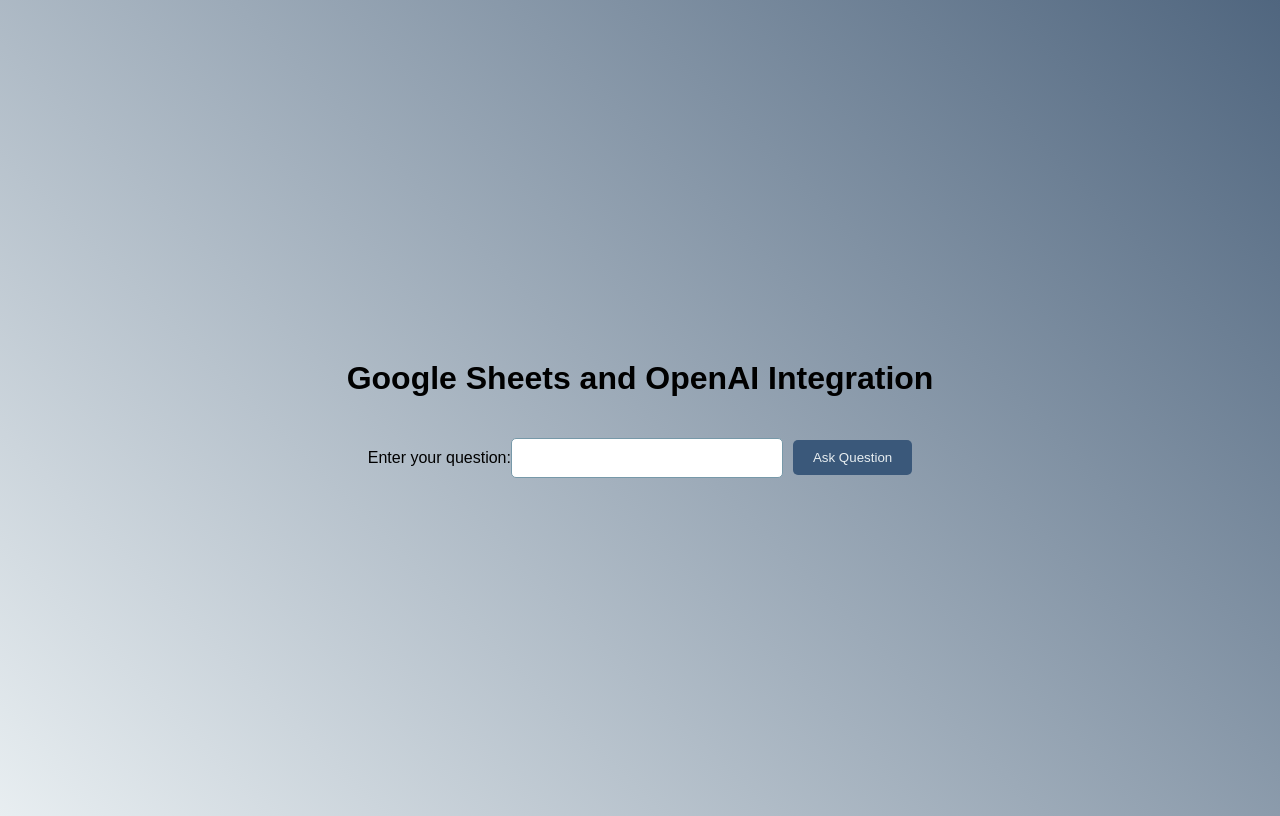
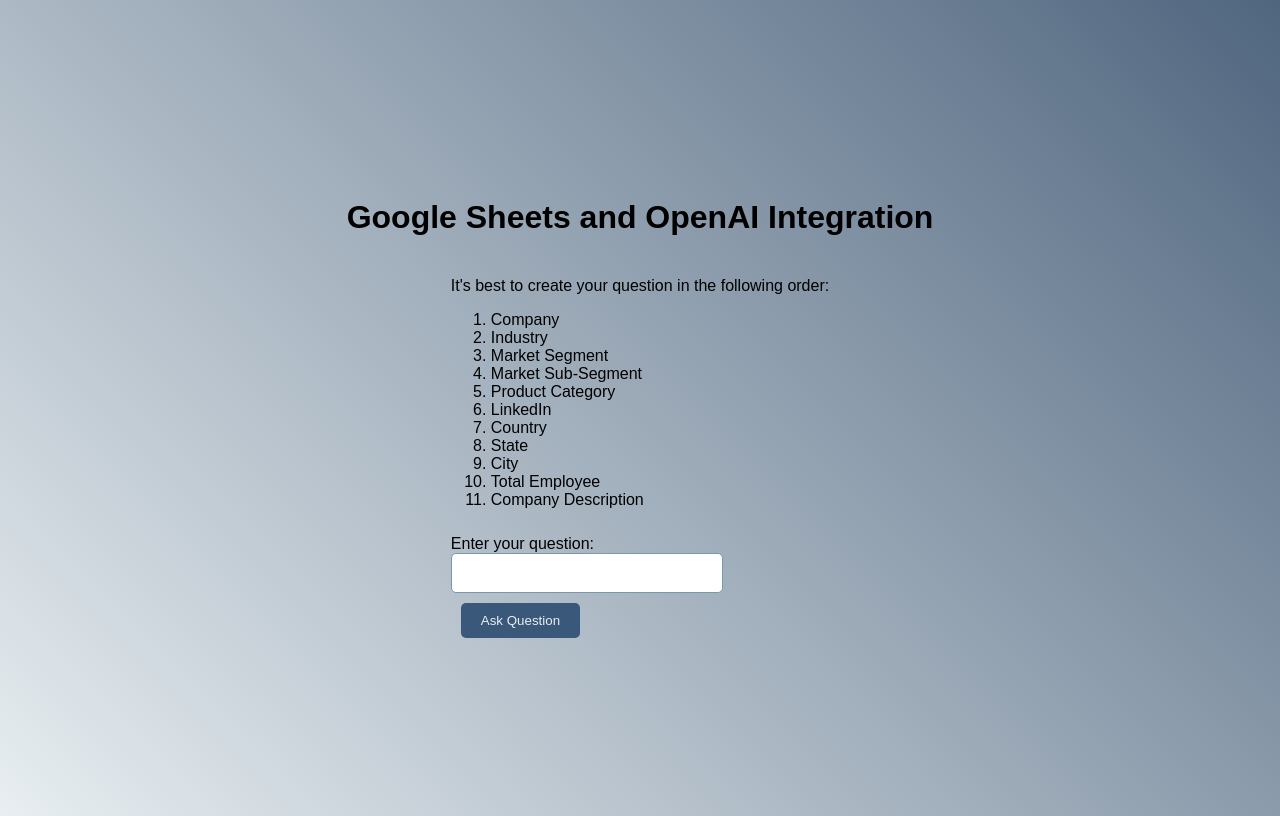
Before and after one commit to dainius1984/proximaAi, a Flask app: page / in a window 1280 px wide. Run offline with Flask 3, Linux system fonts and the light colour scheme.

Commit message:
uploading new files

```diff
--- a/app.py
+++ b/app.py
@@ -1,42 +1,56 @@
-import os
 from flask import Flask, render_template, request
 import gspread
 import pandas as pd
 from pandasai import SmartDataframe
 from pandasai.llm import OpenAI
-import json
 
 app = Flask(__name__)
 
 def perform_operations(user_input):
     try:
-        # Retrieve API token and Google Sheets credentials from Heroku config vars
-        api_token = os.environ.get("OPENAI_API_TOKEN")
-        google_credentials = os.environ.get("GOOGLE_SERVICE_ACCOUNT_KEY")
-        print("Google Credentials:", google_credentials)
+        gc = gspread.service_account(filename="/Users/marcinchmielnicki/panda/Proximagoogle.json")
 
-        gc = gspread.service_account_from_dict(json.loads(google_credentials))
-        sheet_title = "THE FS TAM"
-
-        sheet = gc.open(sheet_title)
-        worksheet = sheet.get_worksheet(0)
-        values = worksheet.get_all_values()
-
-        df = pd.DataFrame(values[1:], columns=values[0])
-        df = SmartDataframe(df, config={"llm": OpenAI(api_token=api_token)})
-
-        answer = df.chat(user_input)
-        print("Type of answer:", type(answer))
-        print("Content of answer:", answer)
+        sheet_titles = [
+            # "THE FS TAM"  # Replace with the title of your first Google Sheet
+            "LS TECH"     # Add the title of your second Google Sheet
+        ]
 
         answer_list = []
 
-        if isinstance(answer, SmartDataframe):
-            answer_list = answer['Company'].tolist()
-        elif isinstance(answer, str):
-            answer_list = [item.strip() for item in answer.split(',')]
-        else:
-            answer_list = [answer]
+        for sheet_title in sheet_titles:
+            sheet = gc.open(sheet_title)
+            worksheet = sheet.get_worksheet(0)
+            values = worksheet.get_all_values()
+
+            df = pd.DataFrame(values[1:], columns=values[0])
+
+            custom_sample_data = {
+                'Industry': ['Financial Services', 'Life Sciences'],  # Provide your own examples here
+                'Market Segment': ['Capital Market', 'CIB', 'Wealth Mgmt'],        # Provide your own examples here
+                'Market Sub-Segment': ['Investment Bank', 'Front Office', 'Digital Assets'],  # Provide your own examples here
+                'Product Category': ['Remittance Services', 'Lending'],  # Provide your own examples here
+            }
+
+            # Create a custom description
+            description = "This SmartDataFrame contains data with custom sample data for each column."
+
+            # Instantiate a SmartDataframe with a custom description
+            df = SmartDataframe(df, config={"llm": OpenAI(api_token="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")},
+                                 description=description)
+
+            # Add custom sample data as an attribute of the SmartDataframe
+            df.custom_sample_data = custom_sample_data
+
+            answer = df.chat(user_input)
+            print("Type of answer:", type(answer))
+            print("Content of answer:", answer)
+
+            if isinstance(answer, SmartDataframe):
+                answer_list.extend(answer['Company'].tolist())
+            elif isinstance(answer, str):
+                answer_list.extend(item.strip() for item in answer.split(','))
+            else:
+                answer_list.append(answer)
 
         return answer_list
 
--- a/templates/index.html
+++ b/templates/index.html
@@ -25,6 +25,7 @@
             border: 1px solid #7799A9;
             outline: none;
             transition: border 0.2s;
+            margin-bottom: 10px; /* Add margin to create space below input */
         }
 
         #user_input:focus {
@@ -48,7 +49,12 @@
 
         form {
             display: flex;
-            align-items: center;
+            align-items: flex-start; /* Align items at the top of the form */
+            flex-direction: column; /* Display items vertically */
+        }
+
+        .instructions {
+            margin-bottom: 10px;
         }
 
     </style>
@@ -58,7 +64,23 @@
         <h1>Google Sheets and OpenAI Integration</h1>
     </header>
     <form action="/result" method="POST">
-        <label for="user_input">Enter your question:  </label>
+        <div class="instructions">
+            It's best to create your question in the following order:
+            <ol>
+                <li>Company</li>
+                <li>Industry</li>
+                <li>Market Segment</li>
+                <li>Market Sub-Segment</li>
+                <li>Product Category</li>
+                <li>LinkedIn</li>
+                <li>Country</li>
+                <li>State</li>
+                <li>City</li>
+                <li>Total Employee</li>
+                <li>Company Description</li>
+            </ol>
+        </div>
+        <label for="user_input">Enter your question: </label>
         <input type="text" name="user_input" id="user_input" required>
         <button type="submit">Ask Question</button>
     </form>
```
Also changed, not shown: templates/result.html (+10 -5 lines), 3 other files.
